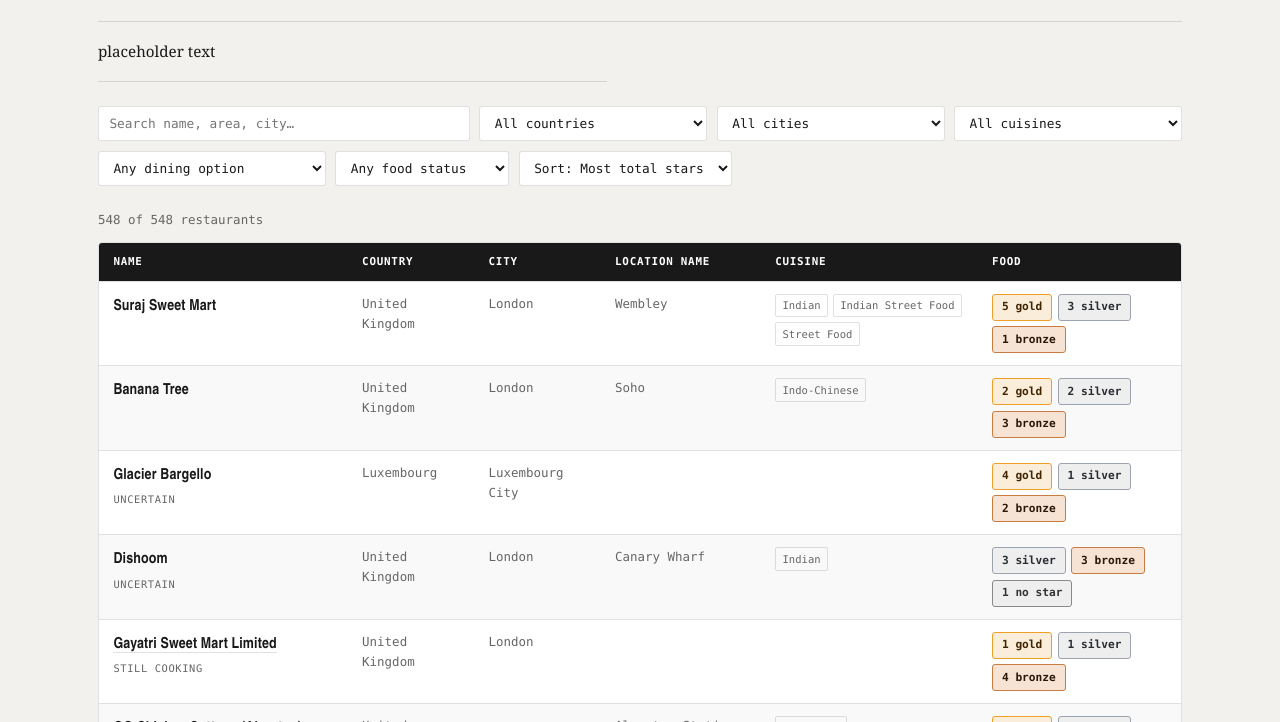
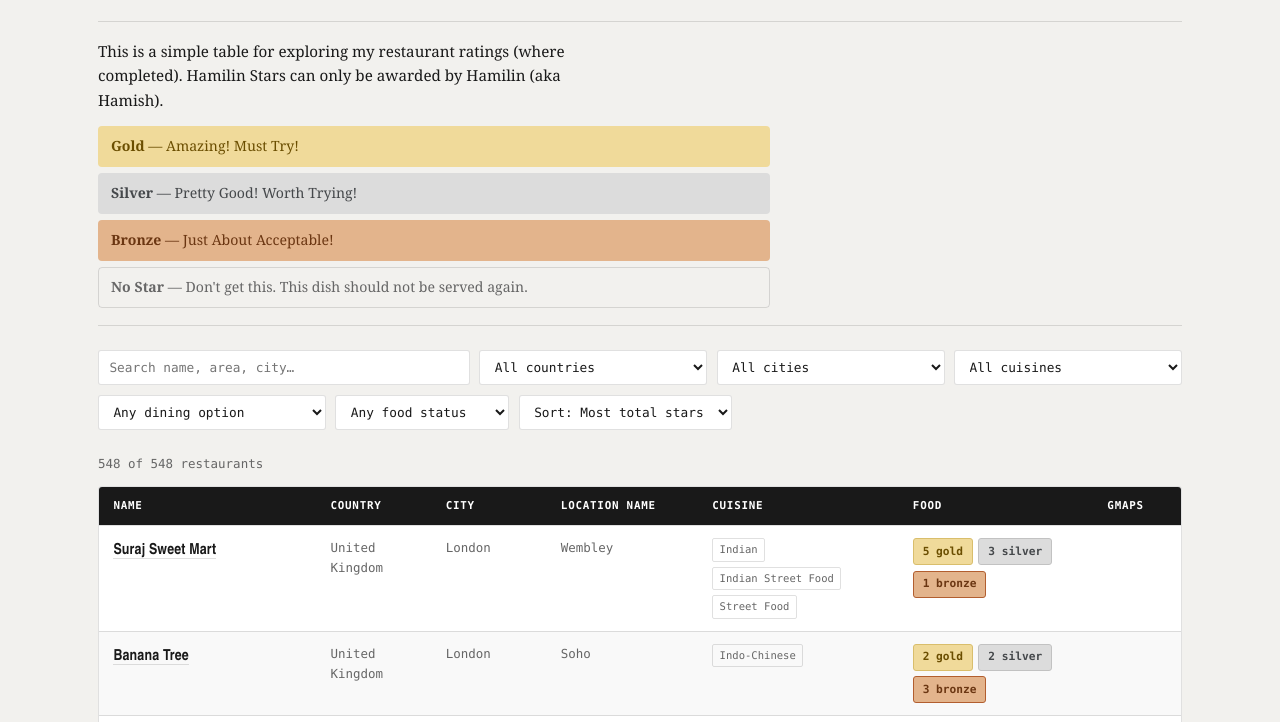
Before and after one commit to HamishLacmane/HamilinStar, a plain HTML site: page index.html in a window 1280 px wide. Shown: the part 63-785 px from the top of the page. Drawn offline with Linux system fonts and the light colour scheme.

Commit message:
GMaps column, name links to star detail, tier-definition legend
- New GMaps table column ('GMaps ↗' links, opens new tab), name
  column no longer double as the Gmaps link.
- Restaurant name in the table now links to stars.html?restaurant=X,
  same as the star badges already did.
- Reverted the shared tier palette (gold/silver/bronze/no-star) from
  Guide's tokens back to Star's own original standalone colours --
  fixes Silver/No Star being visually indistinguishable (both were
  #EEEEEE). Bronze's accent tone bumped to #B25E2F for more punch.
- New intro section: real copy + a tier-definition legend (Gold/
  Silver/Bronze/No Star), reusing the same colour tokens as the
  table badges. No Star rendered transparent + hairline border
  rather than a solid fill, so it doesn't read as 'a mild rating'.
- Fixed .star-intro's bottom rule being narrower than the topbar's
  (inherited max-width was constraining the border, not just text).

```diff
--- a/index.html
+++ b/index.html
@@ -37,8 +37,13 @@
   </header>
 
   <section class="star-intro">
-    <!-- TODO(Hamish): intro copy — a couple of sentences about this site -->
-    placeholder text
+    <p>This is a simple table for exploring my restaurant ratings (where completed). Hamilin Stars can only be awarded by Hamilin (aka Hamish).</p>
+    <div class="tier-legend">
+      <div class="tier-legend-row gold"><strong>Gold</strong> — Amazing! Must Try!</div>
+      <div class="tier-legend-row silver"><strong>Silver</strong> — Pretty Good! Worth Trying!</div>
+      <div class="tier-legend-row bronze"><strong>Bronze</strong> — Just About Acceptable!</div>
+      <div class="tier-legend-row nostar"><strong>No Star</strong> — Don't get this. This dish should not be served again.</div>
+    </div>
   </section>
 
   <section class="toolbar" aria-label="Filter restaurants">
@@ -77,6 +82,7 @@
           <th class="col-locname">Location name</th>
           <th class="col-cuisine">Cuisine</th>
           <th class="col-food">Food</th>
+          <th class="col-gmaps">GMaps</th>
         </tr>
       </thead>
       <tbody id="list"></tbody>
@@ -184,9 +190,6 @@
     els.empty.hidden = rows.length !== 0;
 
     els.list.innerHTML = rows.map(r => {
-      const nameHtml = r.gmaps_url
-        ? `<a href="${escapeHtml(r.gmaps_url)}" target="_blank" rel="noopener">${escapeHtml(r.name)}</a>`
-        : escapeHtml(r.name);
       const status = r.restaurant_status ? `<span class="rstatus">${escapeHtml(r.restaurant_status)}</span>` : '';
       const extra = [];
       if (SHOW_NON_FOOD) {
@@ -197,7 +200,7 @@
       return `
         <tr>
           <td class="col-name">
-            <span class="rname display">${nameHtml}</span>
+            <span class="rname display"><a href="${starsHref}" title="View star detail for ${escapeHtml(r.name)}">${escapeHtml(r.name)}</a></span>
             ${status}
           </td>
           <td class="col-country mono">${r.country ? escapeHtml(r.country) : ''}</td>
@@ -210,6 +213,7 @@
             </a>
             ${extra.length ? `<div class="tags">${extra.join('')}</div>` : ''}
           </td>
+          <td class="col-gmaps mono">${r.gmaps_url ? `<a class="gmaps-link" href="${escapeHtml(r.gmaps_url)}" target="_blank" rel="noopener">GMaps ↗</a>` : ''}</td>
         </tr>`;
     }).join('');
   }
--- a/styles.css
+++ b/styles.css
@@ -13,18 +13,18 @@
   --accent: #8A8A8A; /* neutral grey placeholder — not a chosen brand colour */
   /* tier colours — shared with Hamilin Guide so gold/silver/bronze/no-star
      read as the same colour on both sites (unified 2026-08-13) */
-  --gold-bg: #EF9F27;
-  --gold-tint: #FAEEDA;
-  --gold-ink: #412402;
-  --silver-bg: #9CA3AF;
-  --silver-tint: #EEEEEE;
-  --silver-ink: #292D33;
-  --bronze-bg: #C97C42;
-  --bronze-tint: #F6E3D3;
-  --bronze-ink: #2C1608;
-  --nostar-bg: #8A8A8A;
-  --nostar-tint: #EEEEEE;
-  --nostar-ink: #333333;
+  --gold-bg: #D9BE6C;
+  --gold-tint: #F0DA9A;
+  --gold-ink: #6B4E00;
+  --silver-bg: #C2C2C2;
+  --silver-tint: #DCDCDC;
+  --silver-ink: #45484B;
+  --bronze-bg: #B25E2F;
+  --bronze-tint: #E3B48C;
+  --bronze-ink: #6B3612;
+  --nostar-bg: #D69A9A;
+  --nostar-tint: #E7B8B8;
+  --nostar-ink: #7A1F1F;
 }
 
 * { box-sizing: border-box; }
@@ -122,8 +122,15 @@
   border-bottom: 1px solid var(--hairline);
   font-size: 0.95rem;
   color: var(--ink);
-  max-width: 60ch;
 }
+.star-intro p { max-width: 60ch; margin: 0 0 0.9rem; }
+.star-intro p:last-child { margin-bottom: 0; }
+.tier-legend { display: flex; flex-direction: column; gap: 0.4rem; max-width: 42rem; }
+.tier-legend-row { padding: 0.5rem 0.75rem; border-radius: 4px; font-size: 0.88rem; border: 1px solid transparent; }
+.tier-legend-row.gold { background: var(--gold-tint); color: var(--gold-ink); }
+.tier-legend-row.silver { background: var(--silver-tint); color: var(--silver-ink); }
+.tier-legend-row.bronze { background: var(--bronze-tint); color: var(--bronze-ink); }
+.tier-legend-row.nostar { background: transparent; border: 1px solid var(--hairline); color: var(--ink-soft); }
 
 /* ---- filter toolbar ---- */
 .toolbar {
@@ -197,6 +204,9 @@
 .col-food { min-width: 12rem; }
 .col-category, .col-tier { min-width: 6rem; }
 .col-date { min-width: 7rem; color: var(--ink-soft); font-size: 0.78rem; }
+.col-gmaps { min-width: 5.5rem; }
+.gmaps-link { color: var(--ink); text-decoration: none; border-bottom: 1px solid var(--hairline); font-size: 0.78rem; }
+.gmaps-link:hover, .gmaps-link:focus-visible { border-color: var(--ink); }
 
 .stars-link { display: block; text-decoration: none; border-radius: 3px; margin: -0.2rem -0.3rem; padding: 0.2rem 0.3rem; }
 .stars-link:hover, .stars-link:focus-visible { background: rgba(0,0,0,0.06); outline: none; }
```
